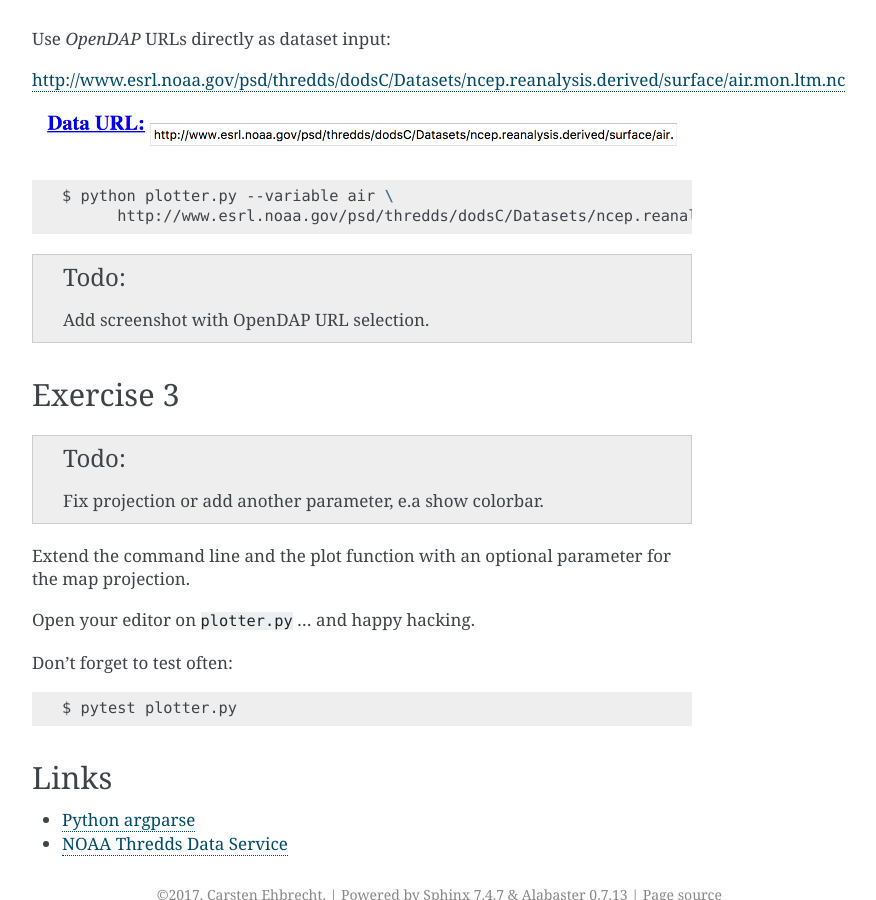
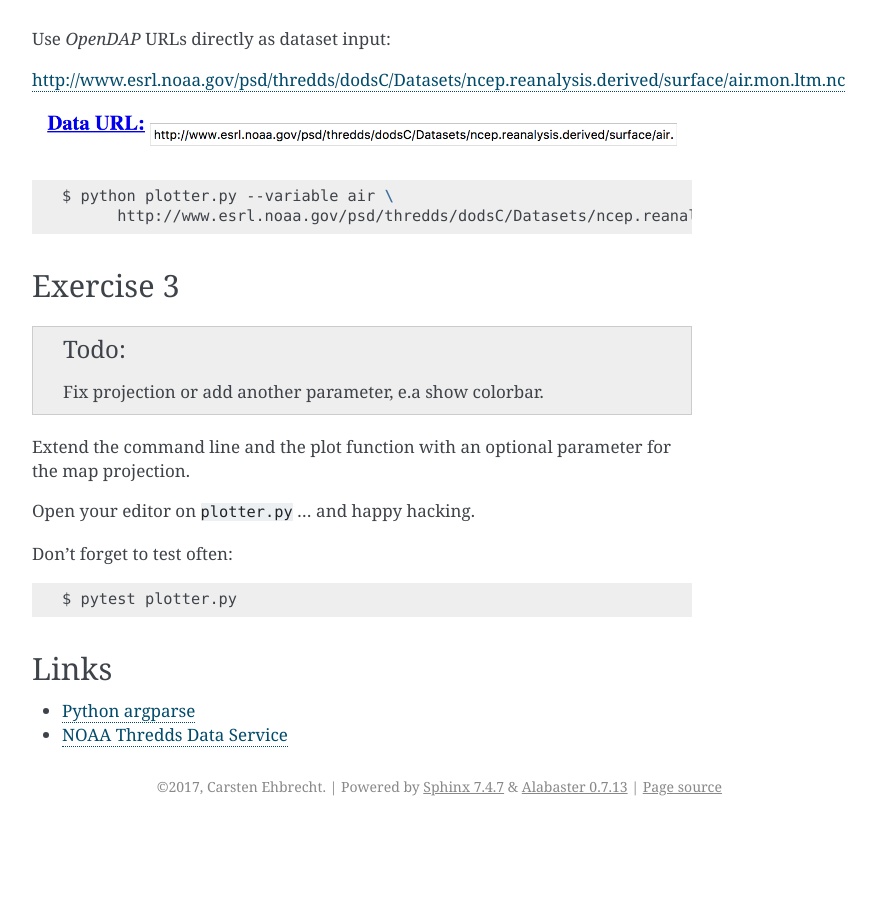
Before and after one commit to bird-house/birdhouse-workshop, a Sphinx documentation site: the page built from docs/source/basics/plotter_cli.rst, in a window 1280 px wide and 900 px high, scrolled down 1463 px. Shown: the whole window, without its empty margins (388-1264 px from the left). Built offline with Sphinx 7.4.7, drawn with Linux system fonts in a browser that asks for light colours; after the commit the page ends 2289 px from its top, so only the background shows below that.

Commit message:
removed todo

```diff
--- a/docs/source/basics/plotter_cli.rst
+++ b/docs/source/basics/plotter_cli.rst
@@ -76,9 +76,6 @@ http://www.esrl.noaa.gov/psd/thredds/dodsC/Datasets/ncep.reanalysis.derived/surf
     $ python plotter.py --variable air \
           http://www.esrl.noaa.gov/psd/thredds/dodsC/Datasets/ncep.reanalysis.derived/surface/air.mon.ltm.nc
 
-.. todo::
-  Add screenshot with OpenDAP URL selection.
-
 
 Exercise 3
 ----------
```
